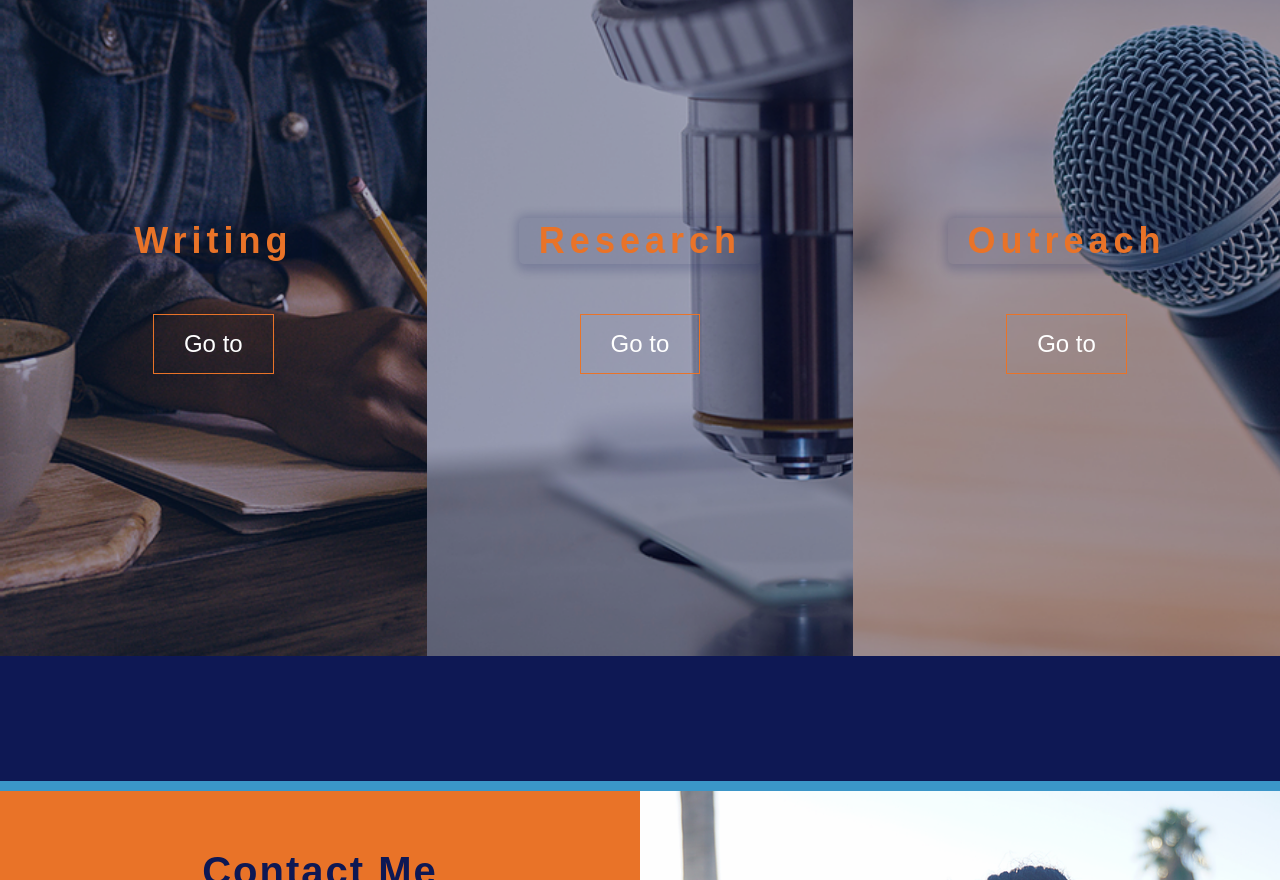
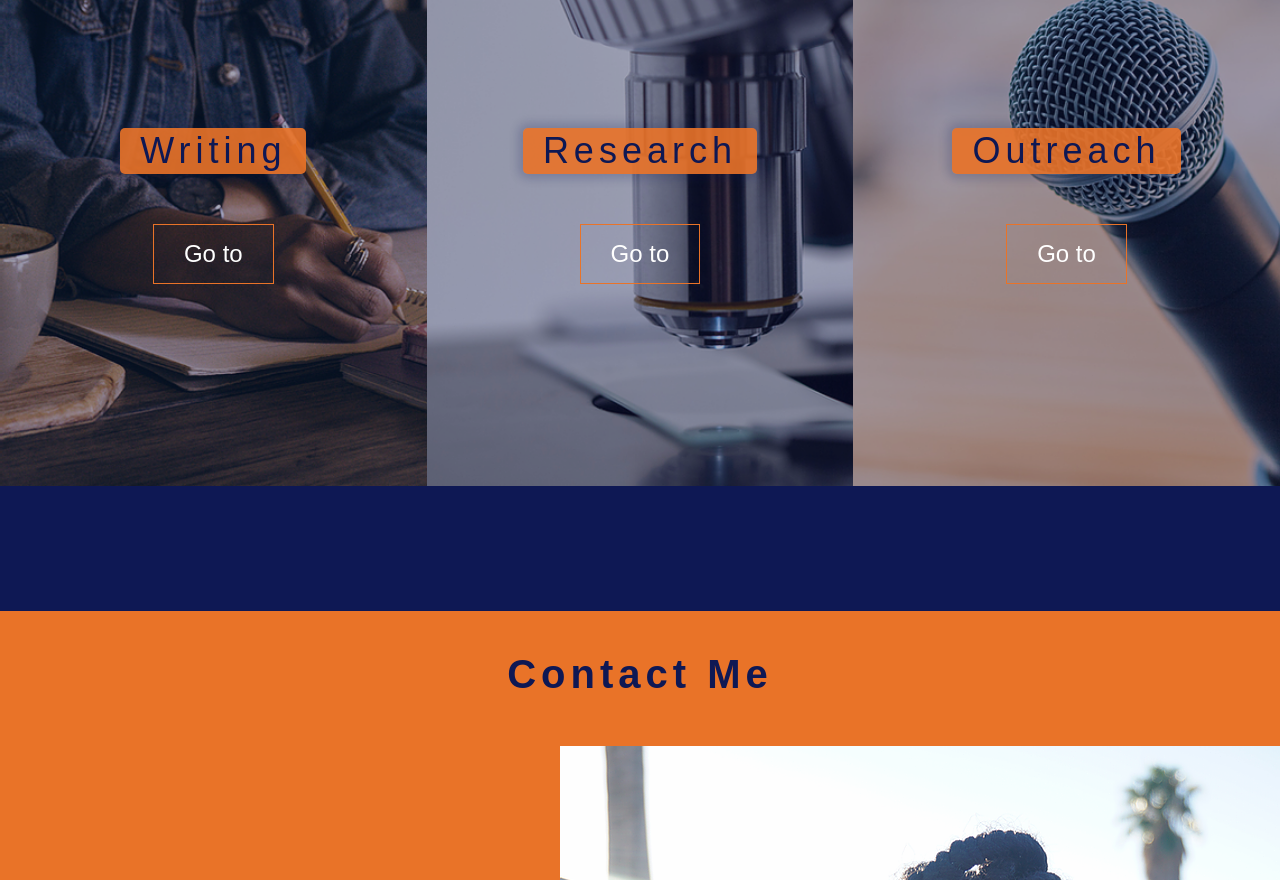
Before and after one commit to StefonSimmons/mango-main, a React (Create React App) app in the folder client/: page / in a window 1280 px wide. Shown: the part 1920-2800 px from the top of the page. Built offline with nearby package versions, Linux system fonts and the light colour scheme.

Commit message:
changed styling on what i do

```diff
--- a/client/src/components/ContactMe.jsx
+++ b/client/src/components/ContactMe.jsx
@@ -1,49 +1,55 @@
 import React from 'react'
 import ashlea from '../assets/ashlea-contact.png'
 import styled from 'styled-components'
-import {HeaderBar} from './WhatIDo'
-import { AboutTitle } from '../components/About'
+import { HeaderBar, HeaderTitle } from './WhatIDo'
+// import { AboutTitle } from './About'
 
+const Bar = styled(HeaderBar)`
+  border-top: solid rgba(222,196,94,0) 10px;
+  background-color: rgb(233,115,40)
+`
 const ContactSection = styled.div`
   display: flex;
-  justify-content: space-between;
+  align-items: center;
+  justify-content: center;
   background-color: rgb(233,115,40);
   font-family: 'Manrope', sans-serif;
   letter-spacing: 2px;
-  font-weight: 700
-`
-const Bar = styled(HeaderBar)`
-  border-top: solid rgb(59,150,201, 0) 10px;
-  border-bottom: solid rgb(59,150,201) 10px;
+  font-weight: 700;
+  padding-bottom: 95px
 `
 const Form = styled.form`
   display: flex;
   flex-direction: column;
   align-items: center;
-  justify-content: center;
   width: 50%;
+  height: 50%;
+  border-radius: 5px;
+  padding: 30px 25px;
 `
-const Title = styled(AboutTitle)`
+const Title = styled(HeaderTitle)`
   color: rgb(14,24,84);
   margin-bottom: 20px;
 `
 const Image = styled.img`
   width: 50%
+  height: 50%;
 `
 const Input = styled.input`
   height: 60px;
   width: 66%;
   font-family: 'Manrope', sans-serif;
   font-size: 18px;
+  font-weight: 700;
   letter-spacing: 2px;
   padding: 0 20px;
   margin: 8px 0;
   background: rgba(0,0,0,0);
-  border: white solid 1px;
-  color: white;
+  border: rgb(14,24,84) solid 1px;
+  color: rgb(14,24,84);
 
   &::placeholder{
-    color: white
+    color: rgb(14,24,84)
   }
 `
 const Message = styled.textarea`
@@ -51,15 +57,16 @@ height: 180px;
 width: 66%;
 font-family: 'Manrope', sans-serif;
 font-size: 18px;
+font-weight: 700;
 letter-spacing: 2px;
 padding: 20px;
 margin: 8px 0;
 background: rgba(0,0,0,0);
-border: white solid 1px;
-color: white;
+border: rgb(14,24,84) solid 1px;
+color: rgb(14,24,84);
 
 &::placeholder{
-  color: white
+  color: rgb(14,24,84)
 }
 `
 const SendBtn = styled.input`
@@ -67,10 +74,12 @@ const SendBtn = styled.input`
   bottom: 4%;
   width: 150px;
   height: 60px;
-  border: white 1px solid;
+  border: rgb(14,24,84) 1px solid;
+  background: rgba(255,255,255);
+  color: rgb(14,24,84);
   font-family: 'Manrope', sans-serif;
-  font-size: 18px;
-  letter-spacing: 2px;
+  font-size: 20px;
+  letter-spacing: 4px;
   transition: all .3s ease-in-out;
 
   &:hover{
@@ -84,10 +93,12 @@ const SendBtn = styled.input`
 export default function ContactMe() {
   return (
     <>
-      <Bar></Bar>
-      <ContactSection id='contact'>
+      <Bar id='contact'>
+        <Title>Contact Me</Title>
+      </Bar>
+      <ContactSection>
         <Form onSubmit={''}>
-          <Title>Contact Me</Title>
+          {/* <Title>Contact Me</Title> */}
           <Input type="text" className='input' placeholder='Name' />
           <Input type="text" className='input' placeholder='Email' />
           <Input type="text" className='input' placeholder='Subject' />
--- a/client/src/components/Footer.jsx
+++ b/client/src/components/Footer.jsx
@@ -1,27 +1,27 @@
 import React from 'react'
-import styled, {keyframes} from 'styled-components'
+import styled from 'styled-components'
 import SocialMedias from './SocialMedias'
 
-import arrow from '../assets/arrow.svg'
+// import arrow from '../assets/arrow.svg'
 
 // animation
-const bounce = keyframes`
-  0%{
-    bottom: 8%
-  }
-  25%{
-    bottom: 7%
-  }
-  50%{
-    bottom: 6%
-  }
-  75%{
-    bottom: 7%
-  }
-  100%{
-    bottom: 8%
-  }
-`
+// const bounce = keyframes`
+//   0%{
+//     bottom: 8%
+//   }
+//   25%{
+//     bottom: 7%
+//   }
+//   50%{
+//     bottom: 6%
+//   }
+//   75%{
+//     bottom: 7%
+//   }
+//   100%{
+//     bottom: 8%
+//   }
+// `
 
 const Foot = styled.footer`
   display: flex;
@@ -34,13 +34,13 @@ const Foot = styled.footer`
   letter-spacing: 3px;
   height: 100px;
 `
-const Arrow = styled.a`
-  opacity: .75;
-  position: fixed;
-  bottom: 10%;
+// const Arrow = styled.a`
+//   opacity: .75;
+//   position: fixed;
+//   bottom: 10%;
 
-  animation: ${bounce} 1s ease-in-out infinite
-`
+//   animation: ${bounce} 1s ease-in-out infinite
+// `
 
 export default function Footer({ arrowHead, setArrow }) {
 
@@ -48,12 +48,12 @@ export default function Footer({ arrowHead, setArrow }) {
 
   return (
     <Foot>
-      {arrowHead ?
+      {/* {arrowHead ?
         <Arrow href="#top" onClick={()=> setArrow(false)}>
           <img src={arrow} alt="up-arrow" />
         </Arrow>
         : null
-      }
+      } */}
       <h5>&#169; by Ashlea A. Morgan</h5>
       <SocialMedias />
     </Foot>
--- a/client/src/components/HomeHeader.jsx
+++ b/client/src/components/HomeHeader.jsx
@@ -54,7 +54,8 @@ const NavBar = styled.nav`
   display: flex;
   align-items: center;
   justify-content: center;
-  border-bottom: solid rgb(59,150,201) 10px;
+  // border-bottom: solid rgb(59,150,201) 10px;
+  // border-bottom: solid rgb(222,196,94) 10px;
 `
 const BtnSection = styled.section`
   display: flex;
--- a/client/src/components/SocialMedias.jsx
+++ b/client/src/components/SocialMedias.jsx
@@ -10,7 +10,7 @@ const LinkList = styled.ul`
   justify-content: space-between;
   width: 250px
 `
-const MediumLnk = styled(Link)`
+const MediumLnk = styled.a`
   color: rgb(38,38,38);
   text-decoration: none
 `
@@ -23,7 +23,7 @@ export default function SocialMedias() {
     <LinkList>
       <Item><img src={twitter} alt="twitter-icon" /></Item>
       <Item><img src={linkedin} alt="linkedin-icon" /></Item>
-      <MediumLnk to='https://medium.com/@ashleaamorgan'>Medium</MediumLnk>
+      <MediumLnk href='https://medium.com/@ashleaamorgan' target='_blank' >Medium</MediumLnk>
     </LinkList>
   )
 }
--- a/client/src/components/WhatIDo.jsx
+++ b/client/src/components/WhatIDo.jsx
@@ -9,15 +9,17 @@ import researchImg from '../assets/research.png'
 export const HeaderBar = styled.div`
   height: 75px;
   width: 100vw;
-  padding: 20px 0;
+  padding: 25px 0;
   background-color: rgb(14,24,84);
   display: flex;
   align-items: center;
   justify-content: center;
-  border-top: solid rgb(59,150,201) 10px;
+  // border-top: solid rgb(59,150,201) 10px;
+  // border-top: solid rgb(222,196,94) 10px;
 `
-const HeaderTitle = styled.h2`
+export const HeaderTitle = styled.h2`
   text-align: center;
+  font-family:'Manrope', sans-serif;
   font-size: 40px;
   font-weight: 700;
   letter-spacing: 5px;
@@ -28,7 +30,7 @@ const WorkContainer = styled.div`
   flex-direction: row;
 `
 const Work = styled.section`
-  height: 90vh;
+  height: 70vh;
   width: 33.33%;
   display: flex;
   align-items: flex-end;
@@ -42,12 +44,13 @@ const Box = styled.div`
   width: 100%;
   background: rgba(14,24,84,.35);
   font-family: 'Manrope', sans-serif;
-  font-weight: 700;
 `
 const Title = styled.h3`
-  color: rgb(233,115,40);
-  background: rgba(14,24,84,.1);
-  box-shadow: 2px 2px 10px 5px rgba(14,24,84,.20);
+  color: rgb(14,24,84);
+  // color: rgba(233,115,40,.9);
+  background: rgba(233,115,40,.9);
+  // background: rgb(14,24,84);
+  box-shadow: 0px 0px 10px 5px rgba(14,24,84,.2);
   border-radius: 5px;
   padding: 5px 20px;
   margin-bottom: 50px;
@@ -56,7 +59,6 @@ const Title = styled.h3`
 `
 const Btn = styled.button`
   background-color: rgba(0,0,0,0);
-  color: rgb(233,115,40);
   color: white;
   font-size: 24px;
   border: rgb(233,115,40) 1px solid;
@@ -66,6 +68,7 @@ const Btn = styled.button`
   &:hover{
     background-color: rgba(255,135,60,1);
     transform: scale(1.05);
+    font-weight: 700;
     box-shadow: 5px 5px 0px rgb(233,115,40);
     border: rgba(255,135,60,.1) 1px solid;
     color: black
@@ -130,6 +133,8 @@ export default function WhatIDo() {
       <WorkContainer >
         {iDo}
       </WorkContainer>
+      <HeaderBar>
+      </HeaderBar>
     </>
   )
 }
--- a/client/src/index.css
+++ b/client/src/index.css
@@ -21,6 +21,7 @@ code {
   pointer-events: none;
   animation: slideIn 2s linear .1s 2 alternate forwards;
 }
+
 
 @keyframes slideIn{
   0%{
```
